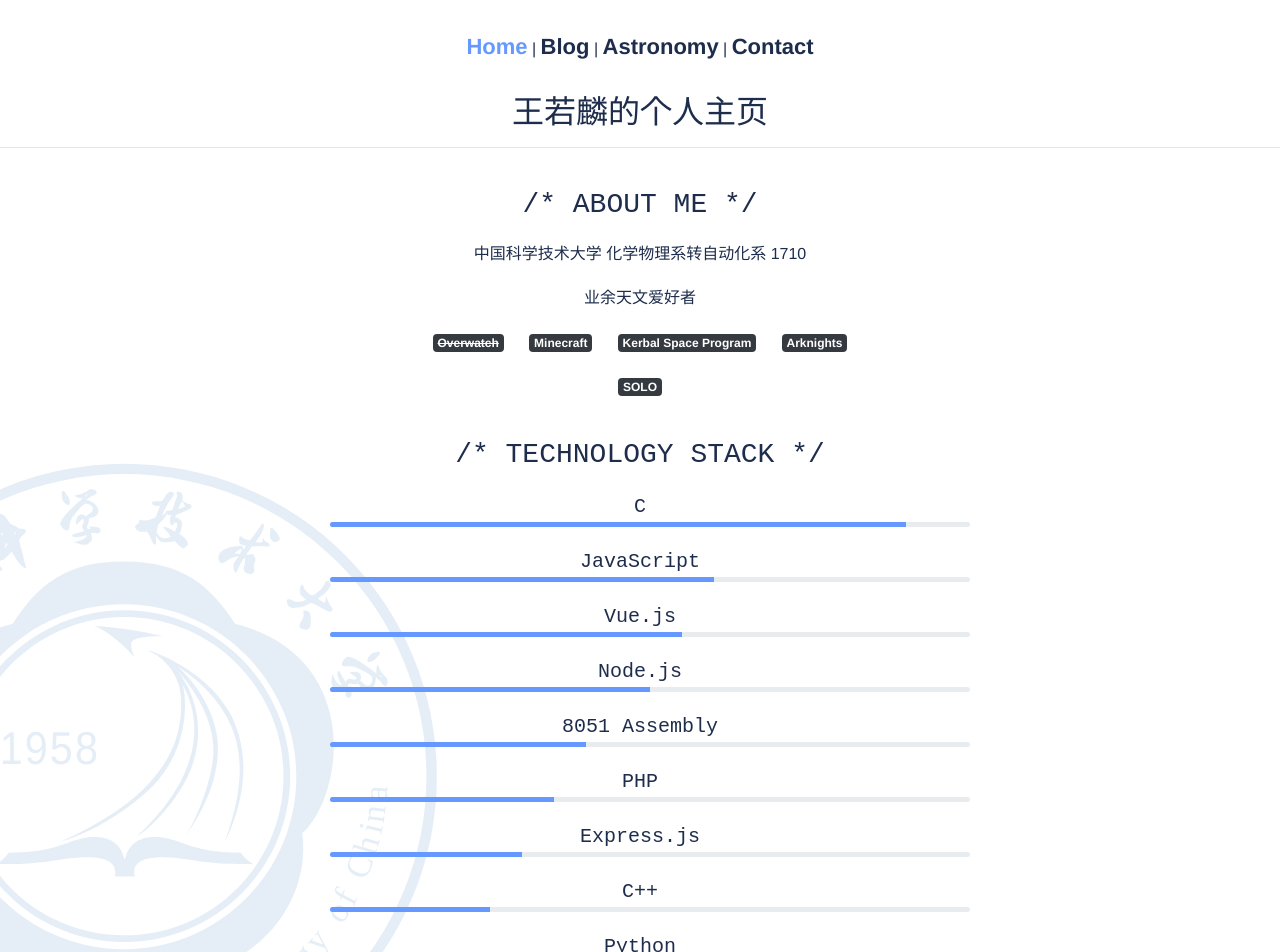
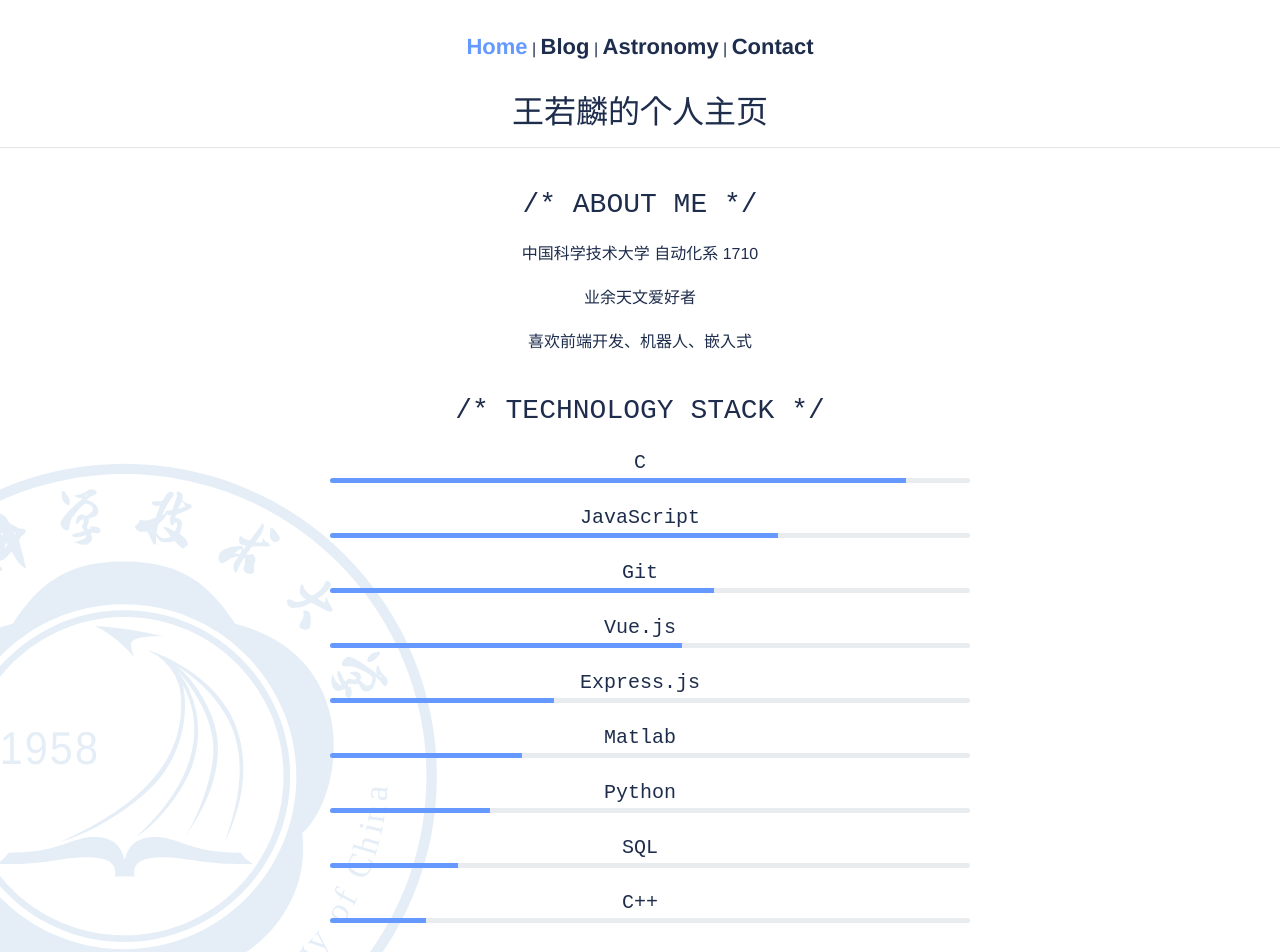
Before and after one commit to Violin9906/homepage, a Vue app: page /#/ in a window 1280 px wide. Shown: the top 952 px of the page. Built offline with nearby package versions, Linux system fonts and the light colour scheme.

Commit message:
update techstack

```diff
--- a/src/components/AboutMe.vue
+++ b/src/components/AboutMe.vue
@@ -2,19 +2,9 @@
   <div class="aboutMe">
     <h3>/* ABOUT ME */</h3>
     <ul>
-      <li>中国科学技术大学 化学物理系转自动化系 1710</li>
+      <li>中国科学技术大学 自动化系 1710</li>
       <li>业余天文爱好者</li>
-      <li>
-        <span class="badge badge-dark">
-          <del>Overwatch</del>
-        </span>
-        <span class="badge badge-dark">Minecraft</span>
-        <span class="badge badge-dark">Kerbal Space Program</span>
-        <span class="badge badge-dark">Arknights</span>
-      </li>
-      <li>
-        <span class="badge badge-dark">SOLO</span>
-      </li>
+      <li>喜欢前端开发、机器人、嵌入式</li>
     </ul>
   </div>
 </template>
--- a/src/components/TechStack.vue
+++ b/src/components/TechStack.vue
@@ -17,6 +17,19 @@
       </li>
       <li>
         JavaScript
+        <div class="progress">
+          <div
+            class="progress-bar"
+            role="progressbar"
+            style="width: 70%"
+            aria-valuenow="70"
+            aria-valuemin="0"
+            aria-valuemax="100"
+          ></div>
+        </div>
+      </li>
+      <li>
+        Git
         <div class="progress">
           <div
             class="progress-bar"
@@ -42,33 +55,7 @@
         </div>
       </li>
       <li>
-        Node.js
-        <div class="progress">
-          <div
-            class="progress-bar"
-            role="progressbar"
-            style="width: 50%"
-            aria-valuenow="50"
-            aria-valuemin="0"
-            aria-valuemax="100"
-          ></div>
-        </div>
-      </li>
-      <li>
-        8051 Assembly
-        <div class="progress">
-          <div
-            class="progress-bar"
-            role="progressbar"
-            style="width: 40%"
-            aria-valuenow="40"
-            aria-valuemin="0"
-            aria-valuemax="100"
-          ></div>
-        </div>
-      </li>
-      <li>
-        PHP
+        Express.js
         <div class="progress">
           <div
             class="progress-bar"
@@ -81,7 +68,7 @@
         </div>
       </li>
       <li>
-        Express.js
+        Matlab
         <div class="progress">
           <div
             class="progress-bar"
@@ -94,7 +81,7 @@
         </div>
       </li>
       <li>
-        C++
+        Python
         <div class="progress">
           <div
             class="progress-bar"
@@ -107,13 +94,26 @@
         </div>
       </li>
       <li>
-        Python
+        SQL
         <div class="progress">
           <div
             class="progress-bar"
             role="progressbar"
             style="width: 20%"
             aria-valuenow="20"
+            aria-valuemin="0"
+            aria-valuemax="100"
+          ></div>
+        </div>
+      </li>
+      <li>
+        C++
+        <div class="progress">
+          <div
+            class="progress-bar"
+            role="progressbar"
+            style="width: 15%"
+            aria-valuenow="15"
             aria-valuemin="0"
             aria-valuemax="100"
           ></div>
--- a/src/views/Astronomy.vue
+++ b/src/views/Astronomy.vue
@@ -38,6 +38,10 @@
         任时光流转 海枯石烂<br>
         星河常在 宇宙永恒
       </p>
+    </div>
+
+    <div class="section">
+      <h3>/* ARTICLES */</h3>
     </div>
 
     <div class="section">
```
Also changed, not shown: 1 other file (tests, documents, lock files or other folders).
